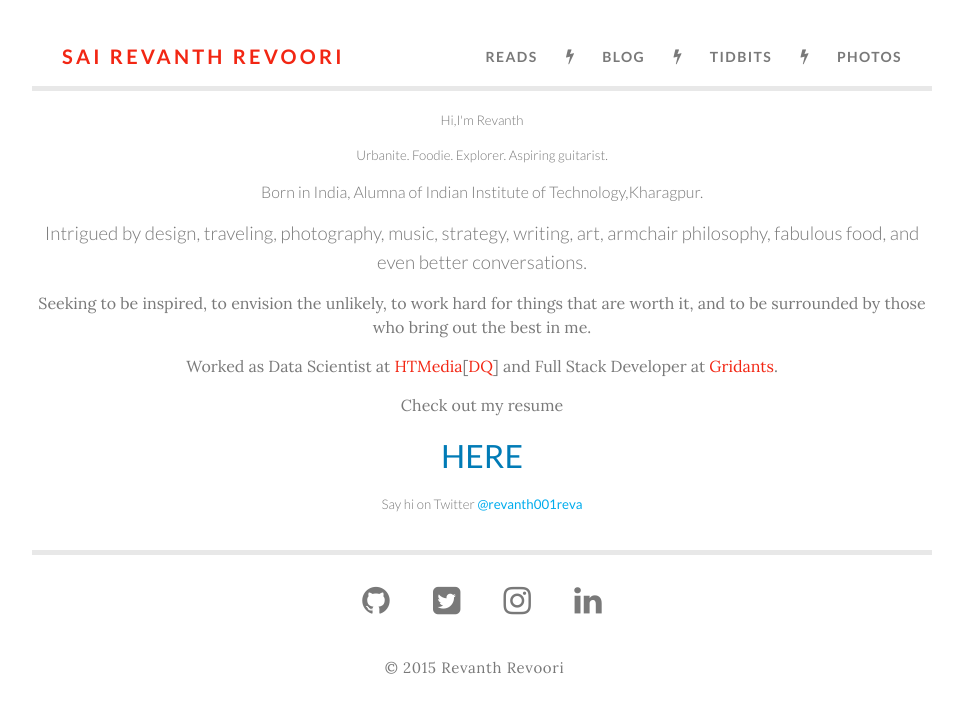
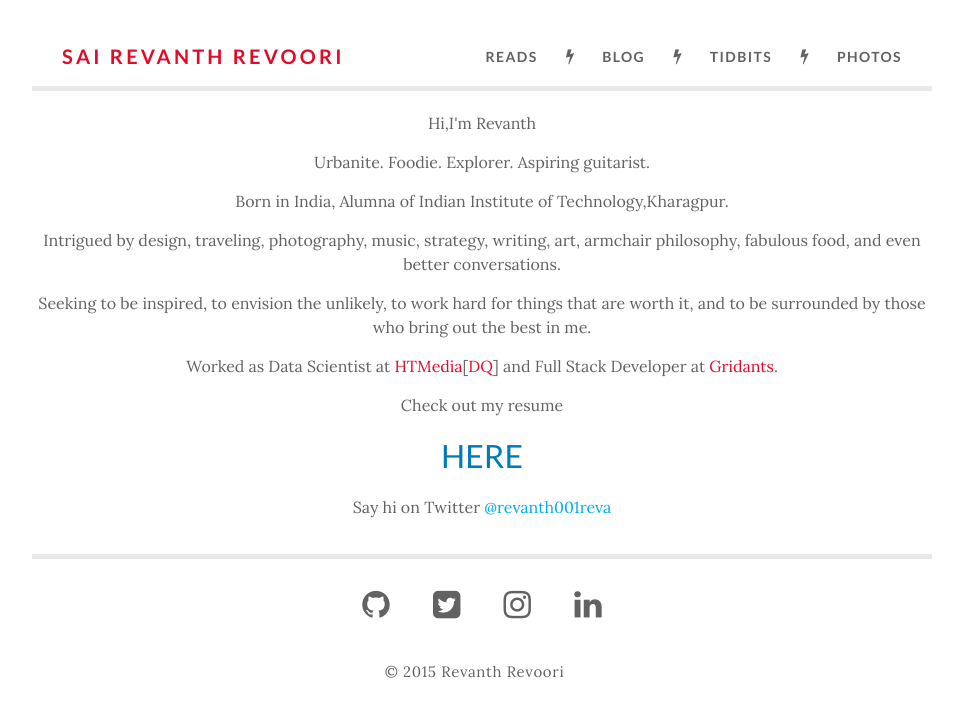
Before and after one commit to rrevanth/rrevanth.github.io, a Jekyll site: the page built from index.html, in a window 1280 px wide. Shown: the top 717 px of the page, without its empty margins (158-1121 px from the left). Built offline with Jekyll 4.4.1, drawn with Linux system fonts in a browser that asks for light colours; nearby versions of some CDN libraries.

Commit message:
Color Changes

```diff
--- a/css/main.scss
+++ b/css/main.scss
@@ -15,8 +15,8 @@ $serif-font-family: 'Lora', sans-serif;
 
 $spacing-unit:     30px;
 
-$text-color:       #797979;
-$background-color: #fff;
+$text-color:       #626262;
+$background-color: #ffffff;
 $brand-color:      #2a7ae2;
 
 $base-font-weight: 400;
@@ -32,7 +32,7 @@ $blue:             #51C8FA;
 $twitblue:         #00aced;
 $instablue:        #517fa4;
 $linkblue:         #007bb6;
-$red:              #F22613;
+$red:              #E30A27;
 
 // Width of the content area
 $content-width:    900px;
--- a/index.html
+++ b/index.html
@@ -4,13 +4,13 @@ layout: home
 
 <div class="home">
 
-  <div id="m"><h5>Hi,I'm Revanth</h5></div>
+  <div id="m"><p>Hi,I'm Revanth</p></div>
 
-  <div id="m1"><h5>Urbanite. Foodie. Explorer. Aspiring guitarist.</h5></div>
+  <div id="m1"><p>Urbanite. Foodie. Explorer. Aspiring guitarist.</p></div>
 
-  <div id="m2"><h4>Born in India, Alumna of Indian Institute of Technology,Kharagpur.</h4></div>
+  <div id="m2"><p>Born in India, Alumna of Indian Institute of Technology,Kharagpur.</p></div>
 
-  <div id="m3"><h3>Intrigued by design, traveling, photography, music, strategy, writing, art, armchair philosophy, fabulous food, and even better conversations.</h3></div>
+  <div id="m3"><p>Intrigued by design, traveling, photography, music, strategy, writing, art, armchair philosophy, fabulous food, and even better conversations.</p></div>
 
   <div id="m4"><p>Seeking to be inspired, to envision the unlikely, to work hard for things that are worth it, and to be surrounded by those who bring out the best in me. </p></div>
 
@@ -18,6 +18,6 @@ layout: home
 
   <div id="m6"><p>Check out my resume <a class="instagram" href="/resume"><h1>HERE</h1></a></p></div>
 
-  <div><h5>Say hi on Twitter <a class="twitter" href="https://twitter.com/revanth001reva">@revanth001reva</a></h5></div>
+  <div><p>Say hi on Twitter <a class="twitter" href="https://twitter.com/revanth001reva">@revanth001reva</a></p></div>
 
 </div>
```
Also changed, not shown: _posts/reads/2015-03-23-microsoftdesign.md (deleted, +0 -12 lines).
